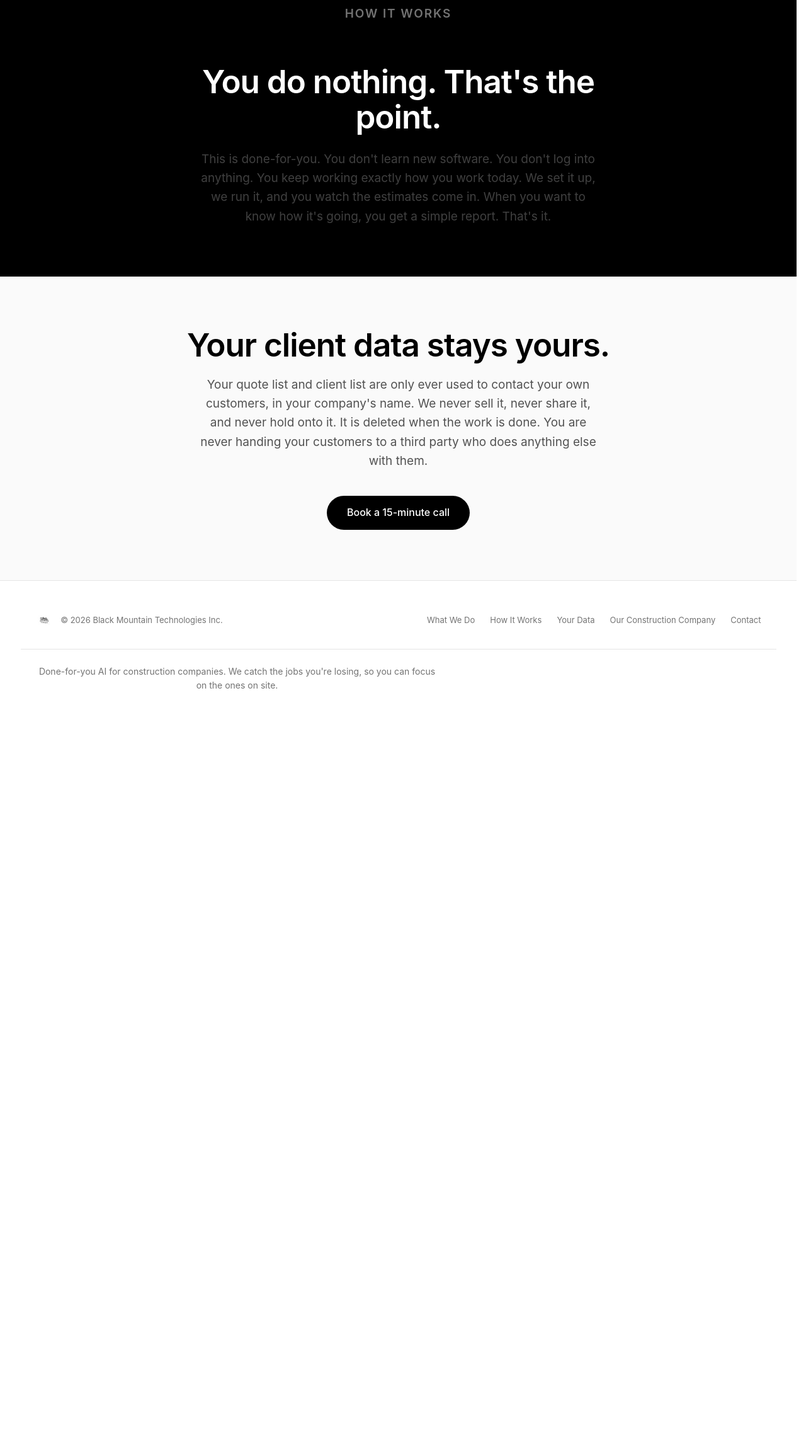
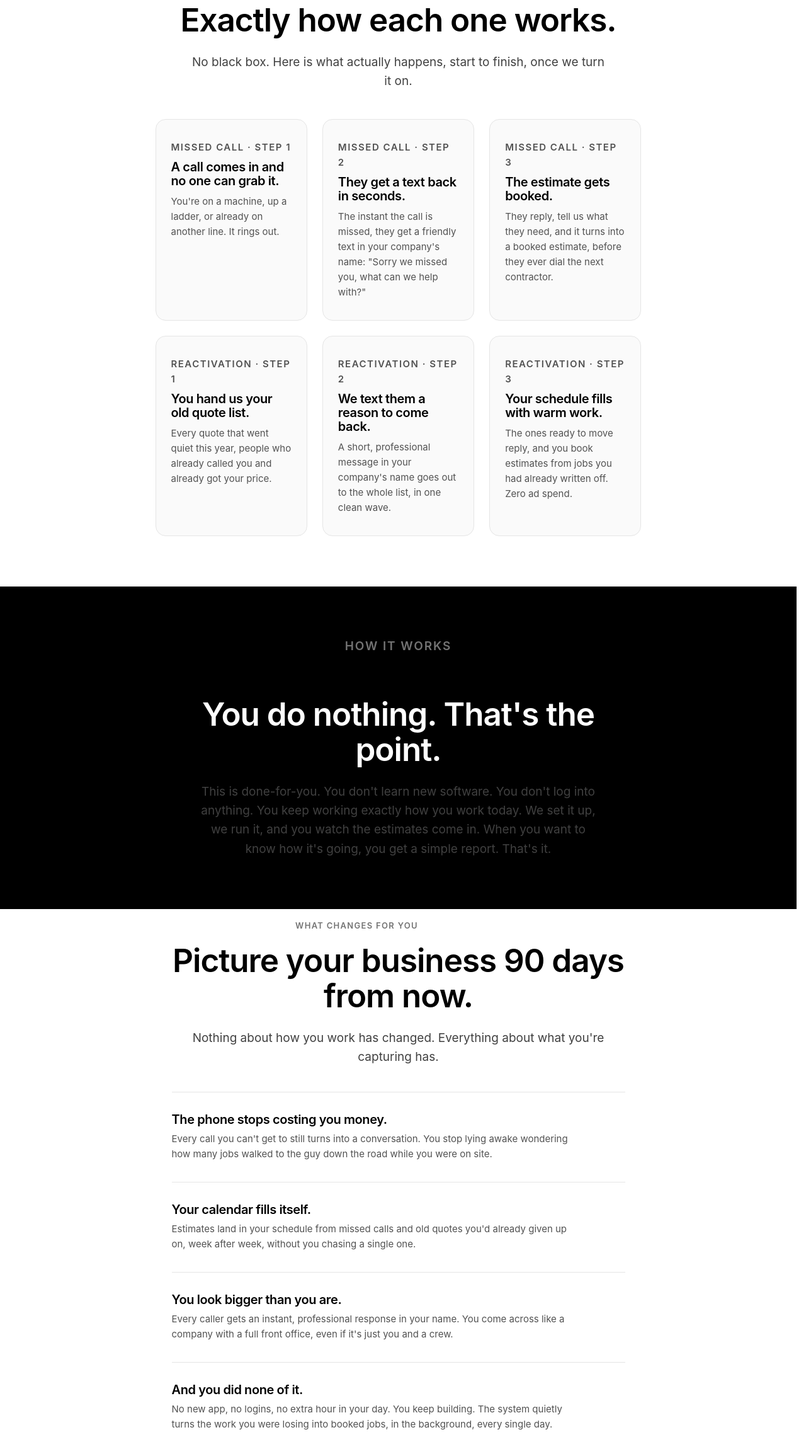
Before and after one commit to BlackMounatinTech/bmt-website, a plain HTML site: page index.html in a window 1280 px wide. Shown: the part 5054-7362 px from the top of the page at 63% size. Before the commit the page ends 6202 px from the top, so only its background shows below. Drawn offline with Linux system fonts and the light colour scheme.

Commit message:
Homepage: add step-by-step walkthrough of both services + dream-outcome section
Adds a 'how each one works' block (missed-call 1-2-3, reactivation 1-2-3)
and a 'picture your business 90 days from now' dream-outcome block, so the
cold-call prospects who open the link instantly get the mechanic and the payoff.

Co-Authored-By: Claude Opus 4.8 <noreply@anthropic.com>

```diff
--- a/index.html
+++ b/index.html
@@ -192,12 +192,93 @@
     </div>
   </section>
 
+  <!-- Block 3.5: Walkthrough - exactly how each one works -->
+  <section class="leak-check-section fade-section" style="padding-top: 40px;">
+    <div class="container" style="max-width: 820px;">
+      <div style="text-align:center;">
+        <p class="section-label" style="color: var(--gray-500);">Step By Step</p>
+        <h2 style="margin-top: 0;">Exactly how each one works.</h2>
+        <p style="color: var(--gray-700); font-size: 19px; margin: 24px auto 8px; max-width: 660px;">No black box. Here is what actually happens, start to finish, once we turn it on.</p>
+      </div>
+
+      <div class="scorecard-steps" style="max-width: 820px; margin-top: 44px;">
+        <div class="scorecard-step">
+          <p class="scorecard-step-number">Missed Call &middot; Step 1</p>
+          <h4>A call comes in and no one can grab it.</h4>
+          <p>You're on a machine, up a ladder, or already on another line. It rings out.</p>
+        </div>
+        <div class="scorecard-step">
+          <p class="scorecard-step-number">Missed Call &middot; Step 2</p>
+          <h4>They get a text back in seconds.</h4>
+          <p>The instant the call is missed, they get a friendly text in your company's name: "Sorry we missed you, what can we help with?"</p>
+        </div>
+        <div class="scorecard-step">
+          <p class="scorecard-step-number">Missed Call &middot; Step 3</p>
+          <h4>The estimate gets booked.</h4>
+          <p>They reply, tell us what they need, and it turns into a booked estimate, before they ever dial the next contractor.</p>
+        </div>
+      </div>
+
+      <div class="scorecard-steps" style="max-width: 820px; margin-top: 24px;">
+        <div class="scorecard-step">
+          <p class="scorecard-step-number">Reactivation &middot; Step 1</p>
+          <h4>You hand us your old quote list.</h4>
+          <p>Every quote that went quiet this year, people who already called you and already got your price.</p>
+        </div>
+        <div class="scorecard-step">
+          <p class="scorecard-step-number">Reactivation &middot; Step 2</p>
+          <h4>We text them a reason to come back.</h4>
+          <p>A short, professional message in your company's name goes out to the whole list, in one clean wave.</p>
+        </div>
+        <div class="scorecard-step">
+          <p class="scorecard-step-number">Reactivation &middot; Step 3</p>
+          <h4>Your schedule fills with warm work.</h4>
+          <p>The ones ready to move reply, and you book estimates from jobs you had already written off. Zero ad spend.</p>
+        </div>
+      </div>
+    </div>
+  </section>
+
   <!-- Block 4: How it works -->
   <section class="ai-section fade-section" id="how">
     <div class="container" style="text-align: center; max-width: 760px;">
       <p class="section-label" style="color: var(--gray-500);">How It Works</p>
       <h2>You do nothing. That's the point.</h2>
       <p style="color: var(--gray-700); font-size: 19px; margin: 24px auto 0; max-width: 640px;">This is done-for-you. You don't learn new software. You don't log into anything. You keep working exactly how you work today. We set it up, we run it, and you watch the estimates come in. When you want to know how it's going, you get a simple report. That's it.</p>
+    </div>
+  </section>
+
+  <!-- Block 4.5: The dream outcome -->
+  <section class="leak-check-section fade-section">
+    <div class="container" style="max-width: 820px;">
+      <div style="text-align:center;">
+        <p class="section-label" style="color: var(--gray-500);">What Changes For You</p>
+        <h2 style="margin-top: 0;">Picture your business 90 days from now.</h2>
+        <p style="color: var(--gray-700); font-size: 19px; margin: 24px auto 8px; max-width: 660px;">Nothing about how you work has changed. Everything about what you're capturing has.</p>
+      </div>
+
+      <div class="future-timeline fade-in" style="max-width: 720px; margin: 40px auto 0; text-align: left;">
+        <div class="timeline-item">
+          <h4>The phone stops costing you money.</h4>
+          <p>Every call you can't get to still turns into a conversation. You stop lying awake wondering how many jobs walked to the guy down the road while you were on site.</p>
+        </div>
+        <div class="timeline-item">
+          <h4>Your calendar fills itself.</h4>
+          <p>Estimates land in your schedule from missed calls and old quotes you'd already given up on, week after week, without you chasing a single one.</p>
+        </div>
+        <div class="timeline-item">
+          <h4>You look bigger than you are.</h4>
+          <p>Every caller gets an instant, professional response in your name. You come across like a company with a full front office, even if it's just you and a crew.</p>
+        </div>
+        <div class="timeline-item">
+          <h4>And you did none of it.</h4>
+          <p>No new app, no logins, no extra hour in your day. You keep building. The system quietly turns the work you were losing into booked jobs, in the background, every single day.</p>
+        </div>
+      </div>
+
+      <div style="text-align:center; margin-top: 44px;">
+        <a href="contact.html" class="btn btn-primary">Book a 15-minute call</a>
+      </div>
     </div>
   </section>
 
```
